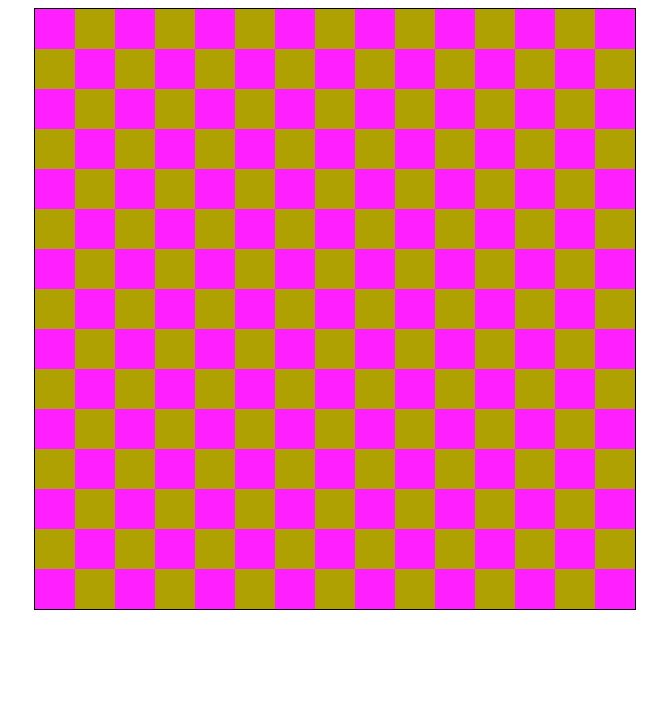
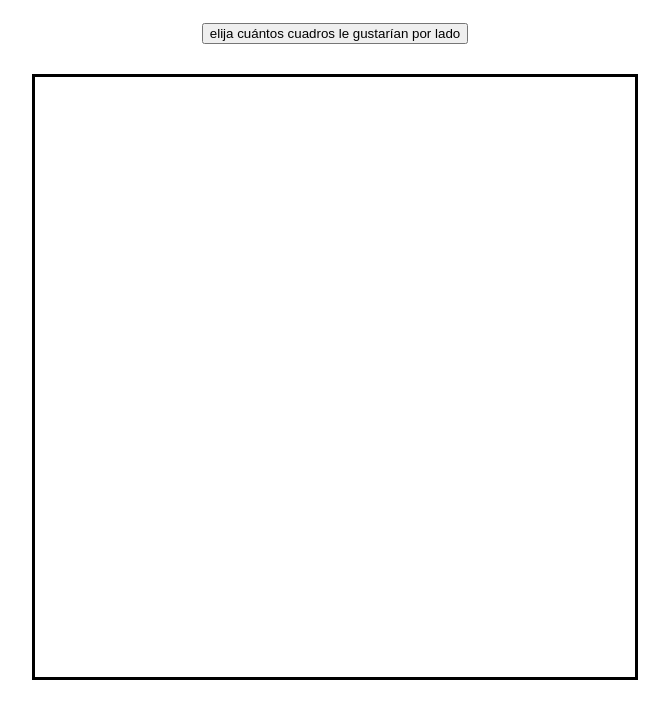
Before and after one commit to Efrenjm/Etch_a_sketch, a plain HTML site: page index.html in a window 1280 px wide. Shown: the whole page, without its empty margins (305-974 px from the left). Drawn offline with Linux system fonts and the light colour scheme.

Commit message:
se implementó la redimensión del grid

```diff
--- a/index.html
+++ b/index.html
@@ -9,6 +9,9 @@
     <title>Document</title>
 </head>
 <body>
+    <div>
+        <button class = "boton">elija cuántos cuadros le gustarían por lado</button>
+    </div>
     <div id="container">
     </div>
 </body>
--- a/script.js
+++ b/script.js
@@ -1,33 +1,50 @@
+//Crea y redimenciona el grid
+function createGrid(dimension){
+    //Calcula cuántos elementos debe de haber por fila
+    elements = dimension**2
+    elementWidth = container.offsetWidth/dimension;
 
+    //Calcula cuántos elementos tiene actualmente el contenedor
+    childs = container.childElementCount;
+
+    //Si se requieren crear más cuadros
+    if (childs<elements) {
+        for (let i = childs; i<elements; i++){
+            const square = document.createElement('div');
+            square.classList.add('grid-item');
+            square.style.backgroundColor = '#ffffff';
+            container.appendChild(square);
+        }
+    //Si se requieren eliminar algunos cuadros
+    }else if (childs>elements){
+        for (let i = elements; i<childs; i++){
+            container.removeChild(container.lastElementChild);
+        }
+    }
+
+    //Redimensiona cómo se ve el grid
+    container.style.gridTemplateColumns = 'repeat('+dimension+',1fr)';
+    let gridItems = document.querySelectorAll('.grid-item');
+
+    //Dale la propiedad de hover
+    gridItems.forEach(element => element.addEventListener('mouseover',function () {this.style.backgroundColor = 'salmon'}))
+
+}
 const container = document.getElementById('container')
 let bgColor = '#ffffff';
 container.style.backgroundColor = bgColor;
 
-dimension = 15
-elements = dimension**2
+dimension = 15;
+createGrid(dimension);
+//template = 'repeat('+dimension+',1fr)';
 
-elementWidth = container.offsetWidth/dimension;
 
-//container.style.gridTemplateRows = "repeat(${dimension}, ${elementWidth}px)";
+//function pixel(){
 
-for (let i = 0; i<elements; i++){
-    const square = document.createElement('div');
-    square.classList.add('grid-item');
-    if(i%2==0){
-        square.style.backgroundColor = '#ff1fff';
-    }else{
-        square.style.backgroundColor = '#AfA101';
-    }
-    container.appendChild(square);
-    square.classList.add('border-top-left')
 
-}
-template = 'repeat('+dimension+',1fr)'
-container.style.gridTemplateColumns = template//'repeat(3,1fr)'
-let gridItems = document.querySelectorAll('.grid-item');
+let boton = document.querySelector(".boton");
 
-function pixel(){
-    this.style.backgroundColor = 'salmon'
-}
-
-gridItems.forEach(element => element.addEventListener('mouseover',pixel))
+boton.addEventListener("click",() => {
+    let dimension = prompt("Seleccione las dimensiones del recuadro");
+    createGrid(dimension);
+    });
--- a/style.css
+++ b/style.css
@@ -2,10 +2,15 @@ body {
     display: flex;
     align-items: center;
     justify-content: center;
+    flex-direction: column;
 }
+body > div {
+    margin: 15px;
+}
+
 #container {
     display: grid;
     height: 600px;
     width: 600px;
-    border: 1px solid rgb(0, 0, 0);
+    border: 3px solid rgb(0, 0, 0);
 }
```
